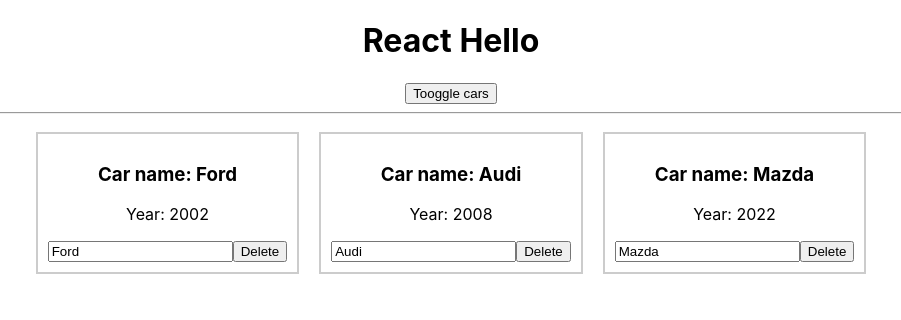
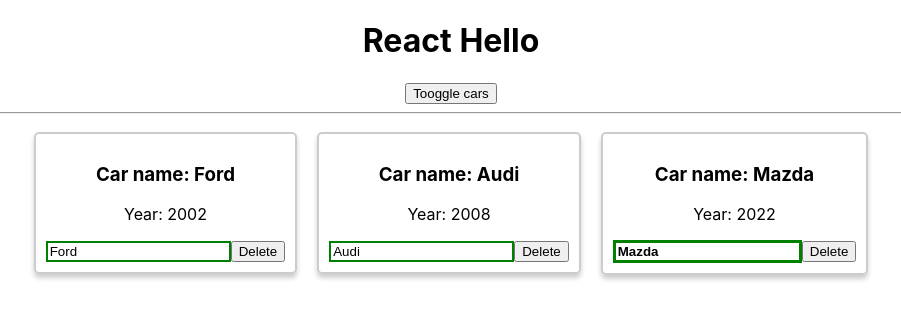
Before and after one commit to kravtsovRoman/react_v.2, a React (Create React App) app: page / in a window 1280 px wide. Shown: the top 320 px of the page, without its empty margins (189-1090 px from the left). Built offline with nearby package versions, Linux system fonts and the light colour scheme.

Commit message:
style & Radium library

```diff
--- a/package.json
+++ b/package.json
@@ -3,6 +3,7 @@
   "version": "0.1.0",
   "private": true,
   "dependencies": {
+    "radium": "^0.25.1",
     "react": "^16.7.0",
     "react-dom": "^16.7.0",
     "react-scripts": "2.1.1"
--- a/src/Car/Car.js
+++ b/src/Car/Car.js
@@ -1,17 +1,43 @@
-import React from 'react';
+import React from 'react'
+import Radium from 'radium'
+import './car.css';
 
-const car = (props) => (
-  <div style={{
+const car = (props) => {
+  const inputClasses = ['input'];
+
+  if (props.name !== '') {
+    inputClasses.push('green');
+  } else {
+    inputClasses.push('red');
+  }
+
+  if (props.name.length > 4) {
+    inputClasses.push('bold');
+  }
+
+  const style = {
     border: '2px solid #ccc',
-    margin: '10px',
-    display: 'inline-block',
-    padding: '10px'
-  }}>
-    <h3>Car name: {props.name}</h3>
-    <p>Year: {props.year}</p>
-    <input type="text" onChange={props.onChangeName} value={props.name}/>
-    <button onClick={props.onDelete}>Delete</button>
-  </div>
-);
+    boxShadow: '0 4px 5px 0 rgba(0, 0, 0, .2)',
+    ':hover': {
+      border: '2px solid #aaa',
+      boxShadow: '0 4px 15px 0 rgba(0, 0, 0, .4)',
+      cursor: 'pointer'
+    }
+  }
 
-export default car;
+  return (
+    <div className="car" style={style}>
+      <h3>Car name: {props.name}</h3>
+      <p>Year: {props.year}</p>
+      <input
+        type="text"
+        onChange={props.onChangeName}
+        value={props.name}
+        className={inputClasses.join(' ')}
+      />
+      <button onClick={props.onDelete}>Delete</button>
+    </div>
+  )
+};
+
+export default Radium(car);
--- /dev/null
+++ b/src/Car/car.css
@@ -0,0 +1,24 @@
+.car {
+    margin: 10px;
+    display: inline-block;
+    padding: 10px;
+    border-radius: 5px;
+    transition: all .3s;
+}
+
+.input {
+    outline: none;
+}
+
+.input.green {
+    border: 2px solid green;
+}
+
+.input.red {
+    border: 2px solid red;
+}
+
+.input.bold {
+    border: 3px solid green;
+    font-weight: bold;
+}
```
Also changed, not shown: 2 other files (tests, documents, lock files or other folders).
